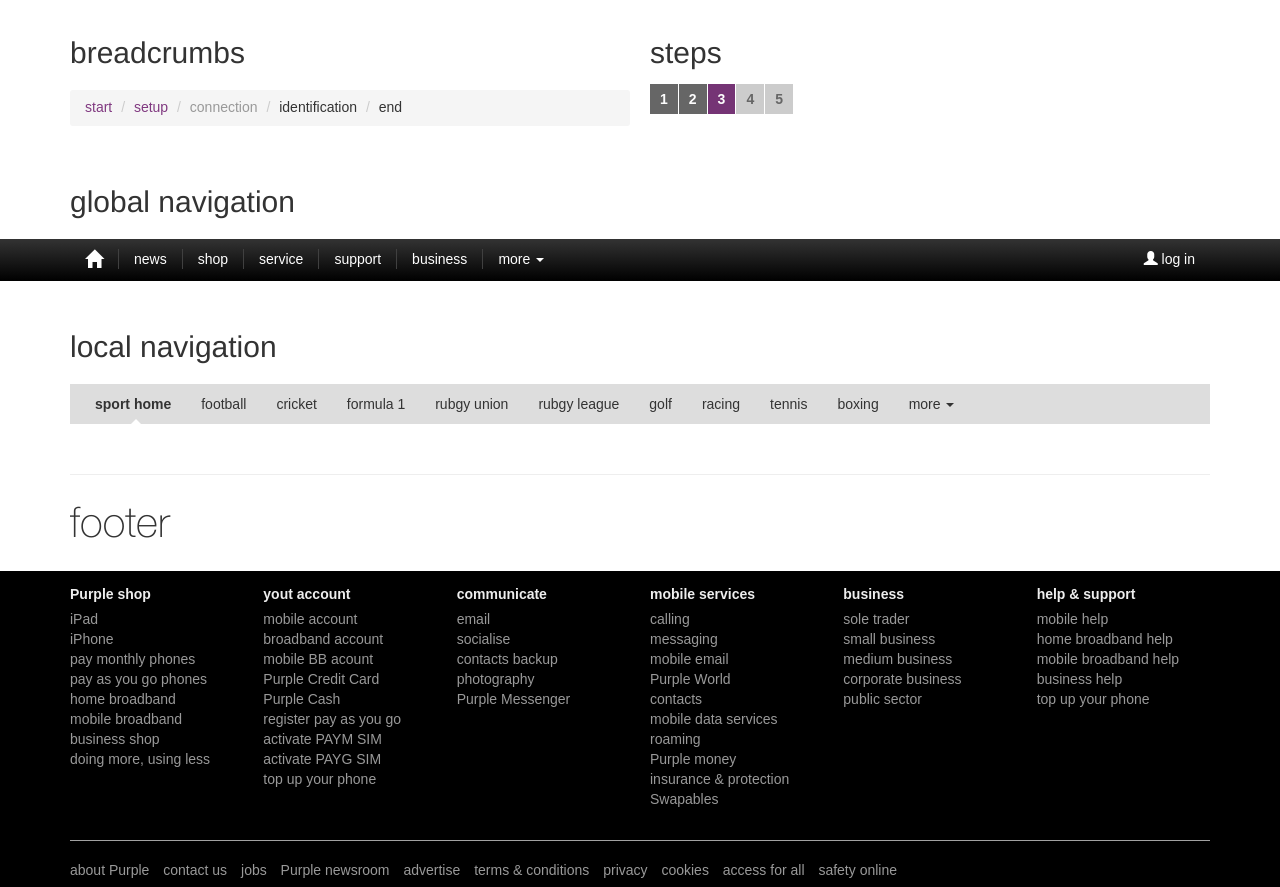
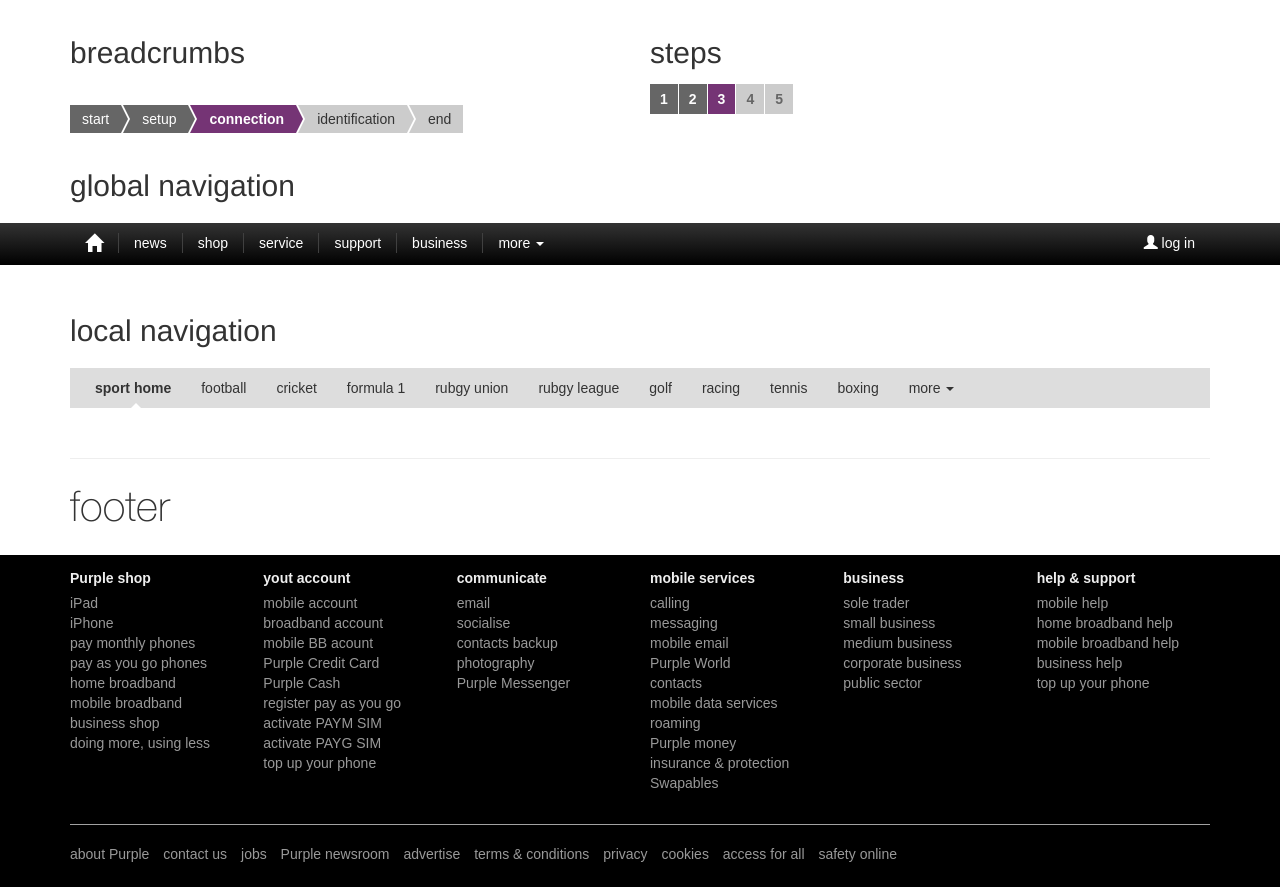
Before and after one commit to purple-dbu/sass-bootstrap-purple, a website: page index.html in a window 1280 px wide. Shown: the part 2345-3232 px from the top of the page. Drawn offline with nearby package versions, Linux system fonts and the light colour scheme.

Commit message:
Added breadcrumbs

```diff
--- /dev/null
+++ b/scss/_breadcrumbs.scss
@@ -0,0 +1,114 @@
+//
+// Breadcrumbs
+// ----------------------------
+
+// .breadcrumb {
+//   padding: 8px 15px;
+//   margin-bottom: $line-height-computed;
+//   list-style: none;
+//   background-color: $breadcrumb-bg;
+//   border-radius: $border-radius-base;
+//   > li {
+//     display: inline-block;
+//     + li:before {
+//       content: "#{$breadcrumb-separator}\00a0"; // Unicode space added since inline-block means non-collapsing white-space
+//       padding: 0 5px;
+//       color: $breadcrumb-color;
+//     }
+//   }
+//   > .active {
+//     color: $breadcrumb-active-color;
+//   }
+// }
+
+.breadcrumb {
+  list-style: none;
+  padding-left: 0;
+
+  > li {
+    float: left;
+    margin-top: 20px;
+    > a,
+    > a:hover,
+    > a:focus,
+    > span {
+      color: $breadcrumb-default-color;
+      background: $breadcrumb-default-bg;
+      padding: $breadcrumb-padding-vertical $breadcrumb-padding-horizontal;
+      position: relative;
+      padding-left: ($breadcrumb-padding-horizontal + $breadcrumb-border-width-horizontal);
+
+      &:before,
+      &:after {
+        content: '';
+        position: absolute;
+        top: 0;
+        border: 0 solid transparent;
+        border-width: $breadcrumb-border-width-vertical $breadcrumb-border-width-horizontal;
+      }
+      &:before {
+        left: 0;
+        border-left-color: $body-bg;
+        z-index: 1;
+      }
+      &:after {
+        left: 100%;
+        border-left-color: $breadcrumb-default-bg;
+        z-index: 2;
+      }
+    }
+
+    margin-left: $breadcrumb-margin;
+
+    &:first-child {
+      margin-left: 0;
+      > a,
+      > a:hover,
+      > a:focus,
+      > span {
+        padding-left: $breadcrumb-padding-horizontal;
+        &:before {
+          content: none;
+        }
+      }
+    }
+
+    &:last-child {
+      > a,
+      > a:hover,
+      > a:focus,
+      > span {
+        &:after {
+          content: none;
+        }
+      }
+    }
+  }
+
+  > .active {
+    > a,
+    > a:hover,
+    > a:focus,
+    > span {
+      color: $breadcrumb-active-color;
+      background: $breadcrumb-active-bg;
+      font-weight: bold;
+      &:after {
+        border-left-color: $breadcrumb-active-bg;
+      }
+    }
+  }
+
+  > .disabled {
+    > span,
+    > a,
+    > a:hover,
+    > a:focus {
+      color: $breadcrumb-disabled-color;
+      background: $breadcrumb-disabled-bg;
+      &:after {
+        border-left-color: $breadcrumb-disabled-bg;
+      }
+    }
+  }
+}
--- a/scss/_pagination.scss
+++ b/scss/_pagination.scss
@@ -59,8 +59,6 @@
       color: $pagination-disabled-color;
       background-color: $pagination-bg;
       border-color: $pagination-border;
-      cursor: not-allowed;
-      text-decoration: none;
     }
   }
 }
--- a/scss/_variables.scss
+++ b/scss/_variables.scss
@@ -68,7 +68,7 @@ $font-weight-h5: bold !default;
 $font-weight-h6: bold !default;
 
 $line-height-base:        1.428571429 !default; // 20/14
-// $line-height-computed:    floor($font-size-base * $line-height-base) !default; // ~20px
+$line-height-computed:    floor($font-size-base * $line-height-base) !default; // ~20px
 
 $headings-font-family: "Helvetica Neue", Helvetica, Arial, sans-serif !default;
 // $headings-font-weight:    500 !default;
@@ -399,6 +399,18 @@ $state-danger-border:  $state-danger-bg !default;
 // Breadcrumbs
 // -------------------------
 
+$breadcrumb-default-color:           #fff !default;
+$breadcrumb-default-bg:              #666 !default;
+$breadcrumb-active-color:            #fff !default;
+$breadcrumb-active-bg:               $brand-primary-fill !default;
+$breadcrumb-disabled-color:          #333 !default;
+$breadcrumb-disabled-bg:             #ccc !default;
+$breadcrumb-padding-horizontal:      $padding-base-horizontal !default;
+$breadcrumb-padding-vertical:        $padding-base-vertical !default;
+$breadcrumb-border-width-vertical:   $font-size-base;
+$breadcrumb-border-width-horizontal: round($font-size-base / 2);
+$breadcrumb-margin:                  2px;
+
 
 // Carousel
 // ------------------------
--- a/scss/bootstrap-purple.scss
+++ b/scss/bootstrap-purple.scss
@@ -28,7 +28,7 @@ $icon-font-path: $icon-path !default;
 @import "sass-bootstrap/lib/input-groups";
 @import "navs";
 @import "navbar";
-@import "sass-bootstrap/lib/breadcrumbs";
+@import "breadcrumbs";
 @import "pagination";
 @import "sass-bootstrap/lib/pager";
 @import "sass-bootstrap/lib/labels";
```
Also changed, not shown: dist/css/bootstrap-purple.css, dist/css/bootstrap-purple.min.css, 1 other file.
